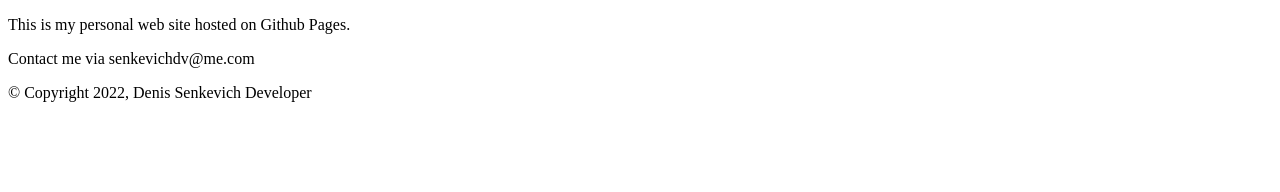
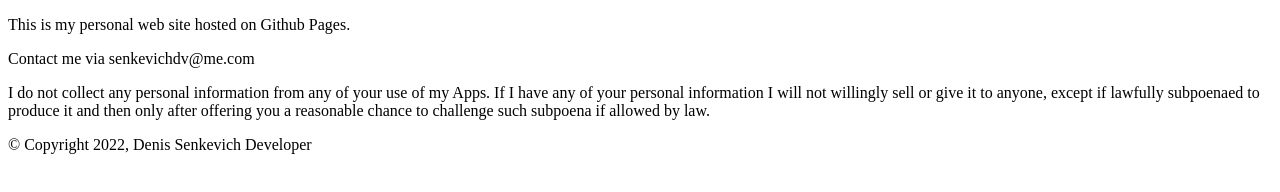
Before and after one commit to senkevichdv/senkevichdv, a plain HTML site: page index.html in a window 1280 px wide. Drawn offline with Linux system fonts and the light colour scheme.

Commit message:
Update index.html

```diff
--- a/index.html
+++ b/index.html
@@ -6,6 +6,7 @@
     <body>
         <p>This is my personal web site hosted on Github Pages.</p>
         <p>Contact me via senkevichdv@me.com</p>
+        <p>I do not collect any personal information from any of your use of my Apps. If I have any of your personal information I will not willingly sell or give it to anyone, except if lawfully subpoenaed to produce it and then only after offering you a reasonable chance to challenge such subpoena if allowed by law.</p>
         <p>© Copyright 2022, Denis Senkevich Developer</p>
     </body>
 </html>
```
